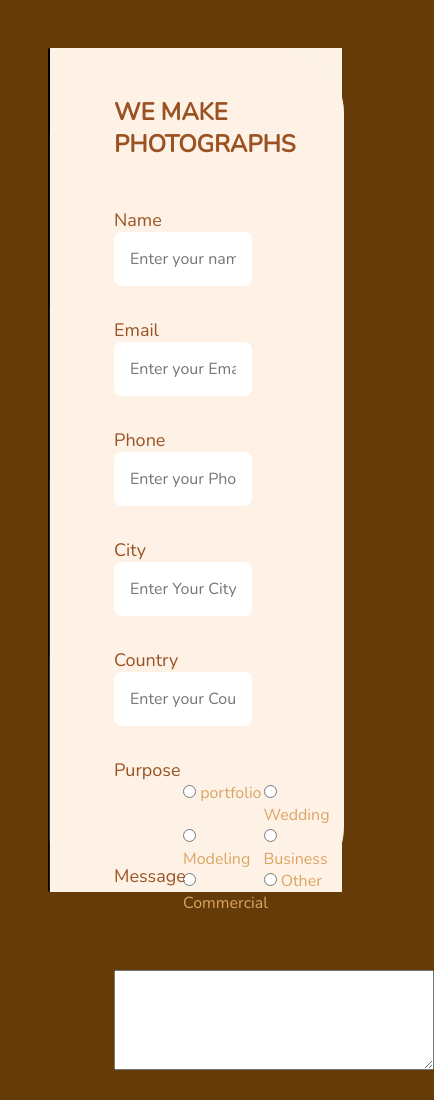
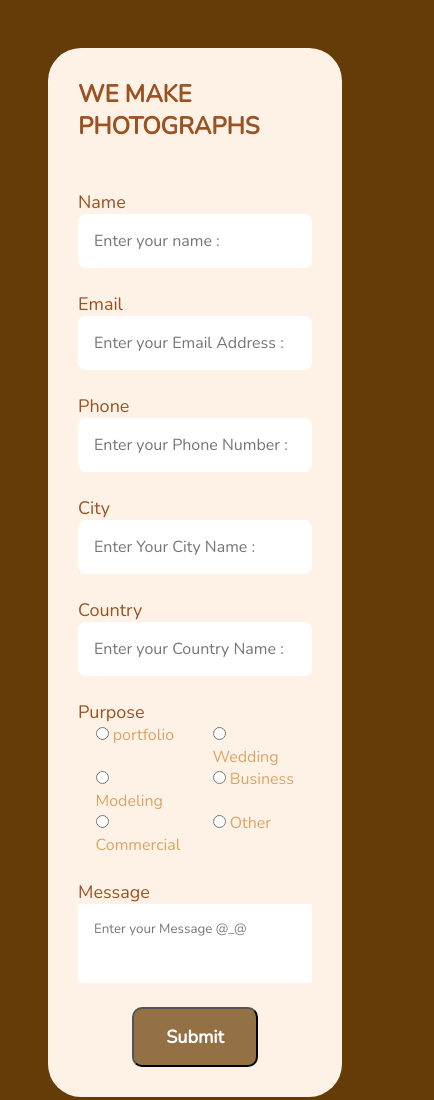
Before and after one commit to AhemdAboAbadi/Photography, a website: page public/index.html in a window 390 px wide. Shown: the top 1100 px of the page, 434 px wide, since content can reach past the window. Drawn offline with nearby package versions, Linux system fonts and the light colour scheme; grey boxes are pictures that could not be loaded.

Commit message:
make the home page responsiv

```diff
--- a/public/index.html
+++ b/public/index.html
@@ -13,53 +13,85 @@
   </head>
   <body>
     <div class="home-page">
-      <div class="img-part">
-      </div>
+      <div class="img-part"></div>
       <div class="input-form">
         <form class="input">
           <h2 class="h2-title">WE MAKE PHOTOGRAPHS</h2>
+          <div>
             <label class="label-name">Name</label>
-          <input class="input-field" type="text" placeholder="Enter your name :"></br>
+            <input
+              class="input-field"
+              type="text"
+              placeholder="Enter your name :"
+            />
+          </div>
+          <div>
             <label class="label-name">Email</label>
-          <input class="input-field" type="text" placeholder="Enter your Email Address :"></br>
+            <input
+              class="input-field"
+              type="text"
+              placeholder="Enter your Email Address :"
+            />
+          </div>
+          <div>
             <label class="label-name">Phone</label>
-          <input class="input-field" type="text" placeholder="Enter your Phone Number :"></br>
+            <input
+              class="input-field"
+              type="text"
+              placeholder="Enter your Phone Number :"
+            />
+          </div>
+          <div>
             <label class="label-name">City</label>
-          <input class="input-field" type="text" placeholder="Enter Your City Name :"></br>
+            <input
+              class="input-field"
+              type="text"
+              placeholder="Enter Your City Name :"
+            />
+          </div>
+          <div>
             <label class="label-name">Country</label>
-          <input class="input-field" type="text" placeholder="Enter your Country Name :"></br>
+            <input
+              class="input-field"
+              type="text"
+              placeholder="Enter your Country Name :"
+            />
+          </div>
+
+          <div>
             <label class="label-name">Purpose</label>
-
             <div class="radio-div">
               <div class="radio-div-child">
-              <input  type="radio" value="portfolio" name="portfolio">
+                <input type="radio" value="portfolio" name="portfolio" />
                 <label class="radio-btn" for="portfolio"> portfolio</label>
               </div>
               <div class="radio-div-child">
-              <input type="radio" value="Wedding" name="Wedding">
+                <input type="radio" value="Wedding" name="Wedding" />
                 <label class="radio-btn" for="Wedding"> Wedding</label>
               </div>
               <div class="radio-div-child">
-              <input type="radio" value="Modeling" name="Modeling">
+                <input type="radio" value="Modeling" name="Modeling" />
                 <label class="radio-btn" for="Modeling"> Modeling</label>
               </div>
               <div class="radio-div-child">
-              <input type="radio" value="Business" name="Business">
+                <input type="radio" value="Business" name="Business" />
                 <label class="radio-btn" for="Business"> Business</label>
               </div>
               <div class="radio-div-child">
-              <input type="radio" value="Commercial" name="Commercial">
+                <input type="radio" value="Commercial" name="Commercial" />
                 <label class="radio-btn" for="Commercial"> Commercial</label>
               </div>
               <div class="radio-div-child">
-              <input type="radio" value="Other" name="Other">
-              <label class="radio-btn" for="Other">Other</label></br>
+                <input type="radio" value="Other" name="Other" />
+                <label class="radio-btn" for="Other">Other</label>
               </div>
             </div>
+          </div>
+          <div>
             <label class="label-name label-name-message">Message</label>
-          <textarea class="text-paragraph input-field-message"></textarea>
-
-          <input class="btn-submit" type="submit">
+            <textarea class="input-field-message" placeholder="Enter your Message @_@"></textarea>
+          </div>
+          <input class="btn-submit" type="submit" />
         </form>
       </div>
     </div>
--- a/public/style.css
+++ b/public/style.css
@@ -11,34 +11,32 @@ body{
 }
 .home-page {
   display: flex;
-  height: 100vh;
   background-color: #fef2e7;
-  border-radius: 65px 0 0 65px;
+  border-radius: 33px;
 }
 .img-part {
-  border: black 1px solid;
   clip-path: polygon(0 0, 100% 0, 85% 100%, 0% 100%);
   background-color: #fef2e7;
   background: #fff
     url(https://images.unsplash.com/photo-1542038784456-1ea8e935640e?ixid=MnwxMjA3fDB8MHxwaG90by1wYWdlfHx8fGVufDB8fHx8&ixlib=rb-1.2.1&auto=format&fit=crop&w=1500&q=80)
     center center/cover no-repeat;
   width: 100%;
-  height: 100%;
-  border-radius: 65px 0 0 65px;
+  height: 100hv;
+  border-radius: 33px 0 0 33px;
 
 }
 .input-form {
-  background-color: #fef2e7;
-  height: 100vh;
   width: 100%;
-  z-index: 2;
-  height: 100%;
-  border-radius: 0 65px 65px 0;
+  border-radius: 0 33px 33px 0;
 }
 
 .input{
-  margin: 3rem 0 0 4rem;
-  height: 100vh;
+  display: flex;
+  flex-direction: column;
+  flex-wrap: nowrap;
+  justify-content: center;
+  align-items: center;
+  padding: 30px;
 }
 .h2-title{
   color: #9A5222;
@@ -47,13 +45,16 @@ body{
 }
 .label-name{
   color: #9A5222;
-  padding-right:4rem ;
+  /* padding-right: 4rem; */
   font-size: 18px;
+  display: inline-block;
+  width: 135px;
+  text-align: left;
 }
 input[type='text']{
   border: white;
   padding: 1rem;
-  width: 60%;
+  width: 100%;
   border-radius: 8px;
 }
 
@@ -61,11 +62,23 @@ input[type='text']{
   font-size: 1rem;
   padding: 4px;
   outline: none;
-  margin-bottom: 2rem;
+  /* margin-bottom: 2rem; */
+}
+.input > div {
+  display: flex;
+  flex-direction: row;
+  flex-wrap: nowrap;
+  width: 100%;
+  padding-bottom: 1.5rem;
+
 }
 .input-field-message{
-  width: 320px;
-  height: 100px;
+  width: 100%;
+  height: 79px;
+  resize: none;
+  padding: 1rem;
+  outline: none;
+  border: none;
 }
 
 input[type='radio']{
@@ -81,14 +94,6 @@ input[type='radio']{
 .radio-div-child{
   width: 35%;
 }
-.input-field-message{
-  padding: 1rem;
-  margin-top: 2rem;
-}
-.label-name-message{
-  position: relative;
-  top: -50px;
-}
 .btn-submit{
   display: block;
   height: auto;
@@ -103,5 +108,28 @@ input[type='radio']{
 }
 .radio-btn{
   color: #DCA463;
+}
 
+@media (max-width : 820px) {
+  .input > div {
+    display: flex;
+    flex-direction: column;
+    flex-wrap: wrap;
+    width: 100%;
+    padding-bottom: 1.5rem;
+  }
+  .btn-submit{
+    margin: auto 0;
+  }
 }
+@media (max-width : 580px) {
+  .img-part{
+    display: none;
+  }
+  .radio-div{
+    justify-content: space-around;
+  }
+  .btn-submit{
+    margin: auto 0;
+  }
+}
```
Lines whose indentation alone changed are shown as unchanged.
